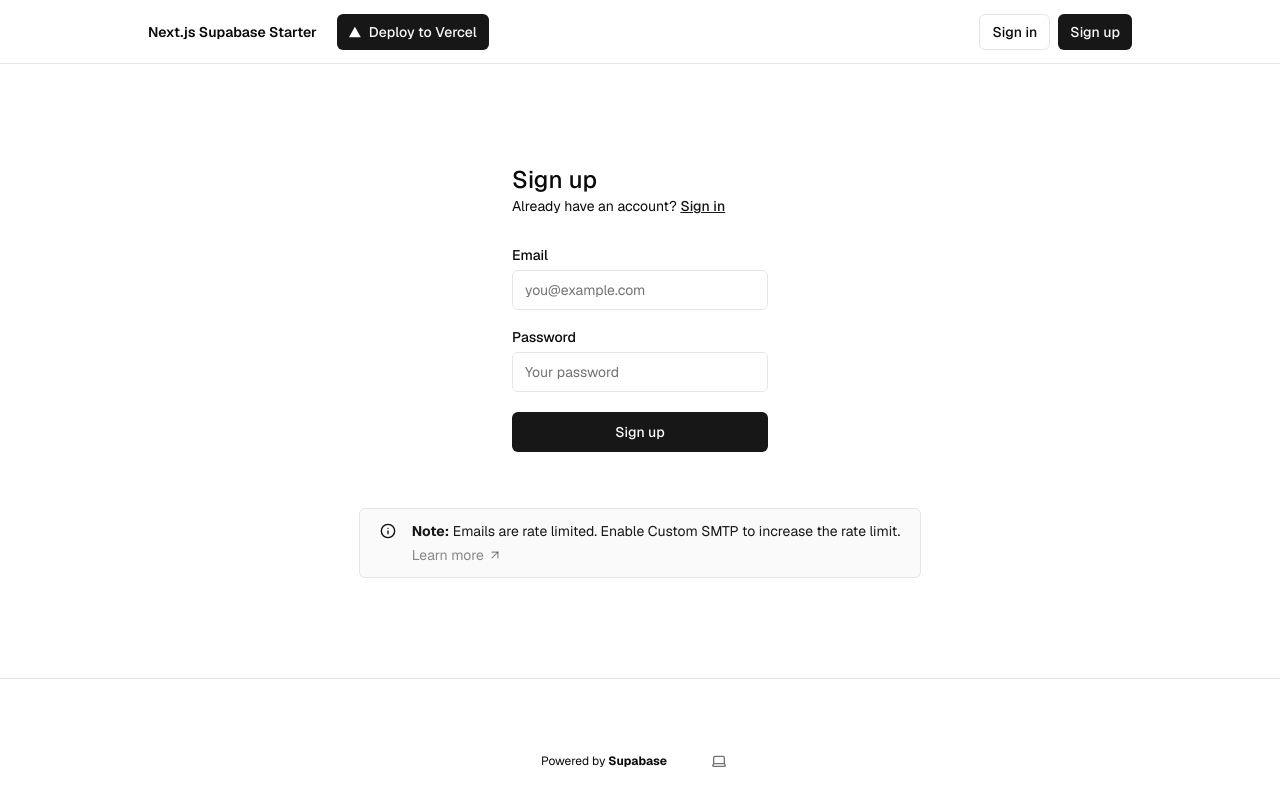
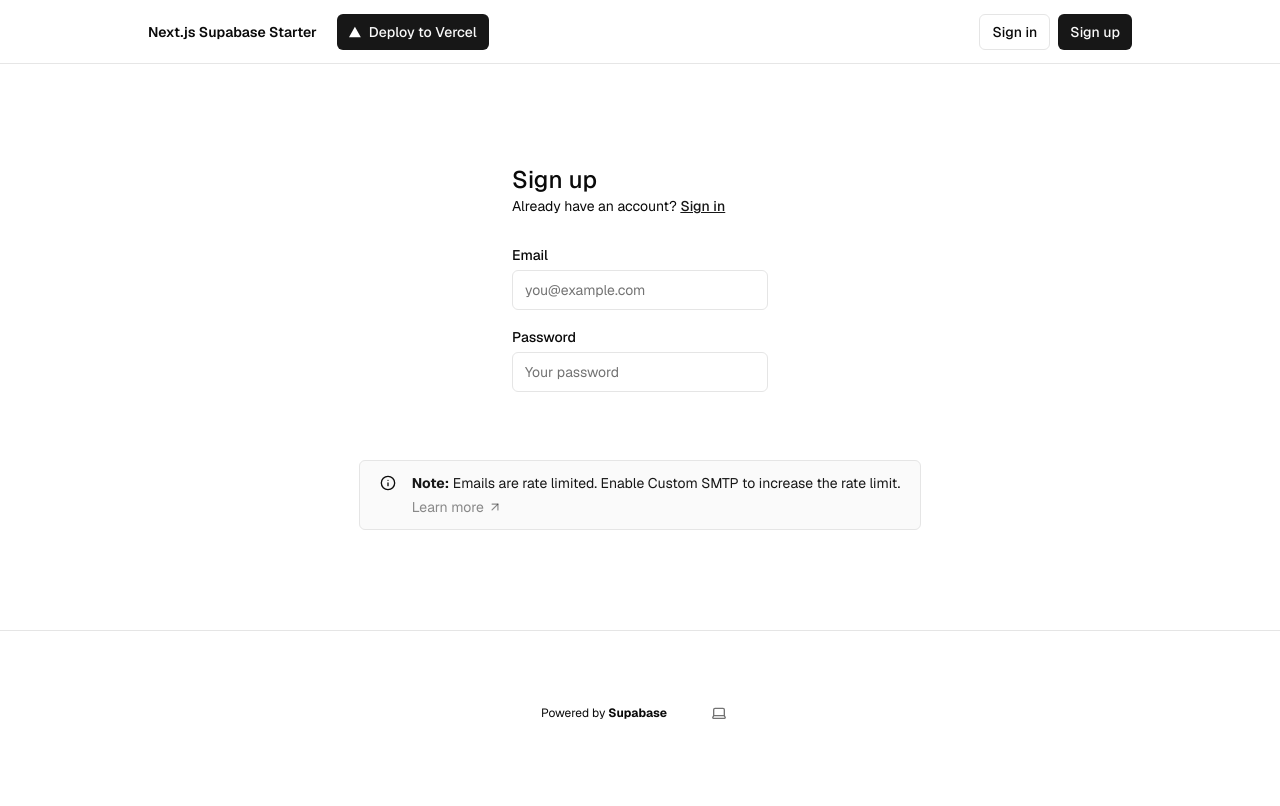
Before and after one commit to Mr-Potatoe/supabase_nextjs, a Next.js app: page /sign-up in a window 1280 px wide. Shown: the top 806 px of the page. Built offline with nearby package versions, Linux system fonts and the light colour scheme; no server answers.

Commit message:
hide button

```diff
--- a/app/(auth-pages)/sign-up/page.tsx
+++ b/app/(auth-pages)/sign-up/page.tsx
@@ -1,6 +1,6 @@
-import { signUpAction } from "@/app/actions";
+// import { signUpAction } from "@/app/actions";
 import { FormMessage, Message } from "@/components/form-message";
-import { SubmitButton } from "@/components/submit-button";
+// import { SubmitButton } from "@/components/submit-button";
 import { Input } from "@/components/ui/input";
 import { Label } from "@/components/ui/label";
 import Link from "next/link";
@@ -39,9 +39,9 @@ export default async function Signup(props: {
             minLength={6}
             required
           />
-          <SubmitButton formAction={signUpAction} pendingText="Signing up...">
+          {/* <SubmitButton formAction={signUpAction} pendingText="Signing up...">
             Sign up
-          </SubmitButton>
+          </SubmitButton> */}
           <FormMessage message={searchParams} />
         </div>
       </form>
```
